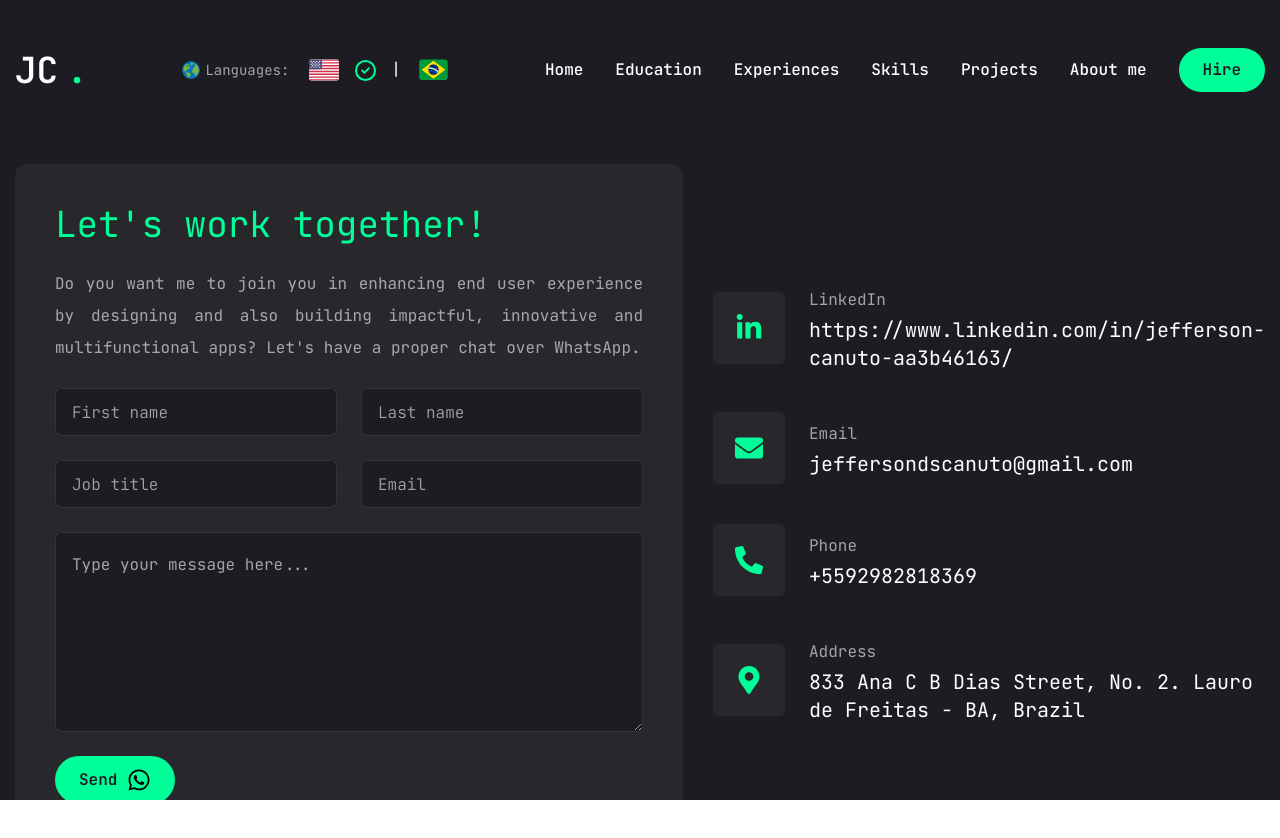
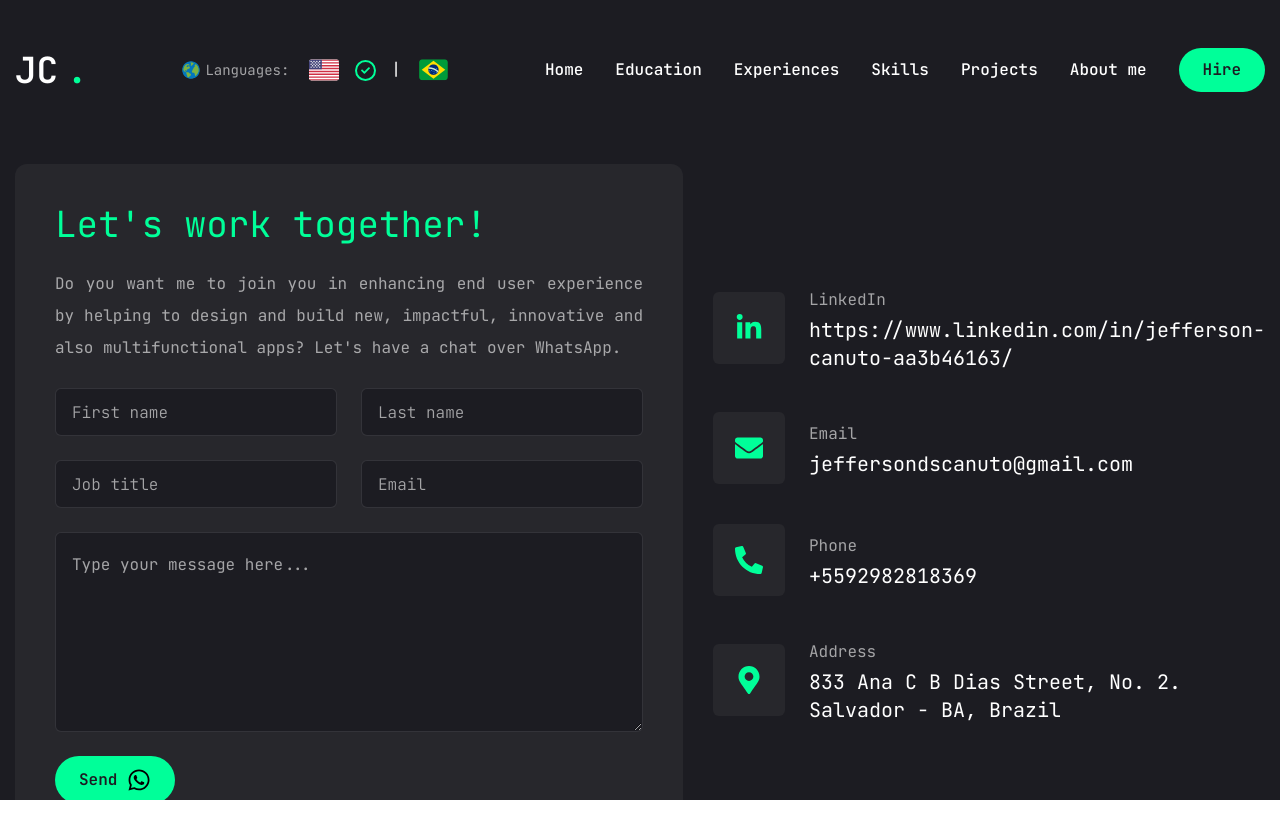
Before and after one commit to JeffersonCanuto/jefferson-portfolio, a Next.js app: page /hire in a window 1280 px wide. Shown: the top 838 px of the page. Built offline with nearby package versions, Linux system fonts and the light colour scheme.

Commit message:
chore: add placeholder string value and type for email input field

```diff
--- a/src/strings/pages/Hire.ts
+++ b/src/strings/pages/Hire.ts
@@ -3,17 +3,18 @@ import { HireStrings } from "@/types/pages/Hire";
 const hireStrings:Record<"en" | "br", HireStrings<string>> = {
     en: {
         title: "Let's work together!",
-        description: "Do you want me to join you in enhancing end user experience by designing and also \
-            building impactful, innovative and multifunctional apps? Let's have a proper chat over WhatsApp.",
+        description: "Do you want me to join you in enhancing end user experience by helping to design and \
+            build new, impactful, innovative and also multifunctional apps? Let's have a chat over WhatsApp.",
         inputHolderFirstName: "First name",
         inputHolderLastname: "Last name",
         inputHolderJobTitle: "Job title",
+        inputHolderEmail: "Email",
         messageHolder: "Type your message here...",
         sendButton: "Send",
         phoneTitle: "Phone",
         phoneName: "+5592982818369",
         addressTitle: "Address",
-        addressName: "833 Ana C B Dias Street, No. 2. Lauro de Freitas - BA, Brazil"
+        addressName: "833 Ana C B Dias Street, No. 2. Salvador - BA, Brazil"
     },
     br: {
         title: "Vamos trabalhar juntos!",
@@ -22,12 +23,13 @@ const hireStrings:Record<"en" | "br", HireStrings<string>> = {
         inputHolderFirstName: "Primeiro nome",
         inputHolderLastname: "Último nome",
         inputHolderJobTitle: "Cargo",
+        inputHolderEmail: "Email",
         messageHolder: "Escreva sua mensagem aqui...",
         sendButton: "Enviar",
         phoneTitle: "Telefone",
         phoneName: "(92)98281-8369",
         addressTitle: "Endereço",
-        addressName: "Rua Ana C B Dias, 833, Casa 2. Lauro de Freitas - BA, Brasil"
+        addressName: "Rua Ana C B Dias, 833, Casa 2. Salvador - BA, Brasil"
     }
 };
 
--- a/src/types/pages/Hire.ts
+++ b/src/types/pages/Hire.ts
@@ -6,6 +6,7 @@ export type HireStrings<T> = {
     inputHolderFirstName: T;
     inputHolderLastname: T;
     inputHolderJobTitle: T;
+    inputHolderEmail: T;
     messageHolder: T
     sendButton: T;
     phoneTitle: T;
```
